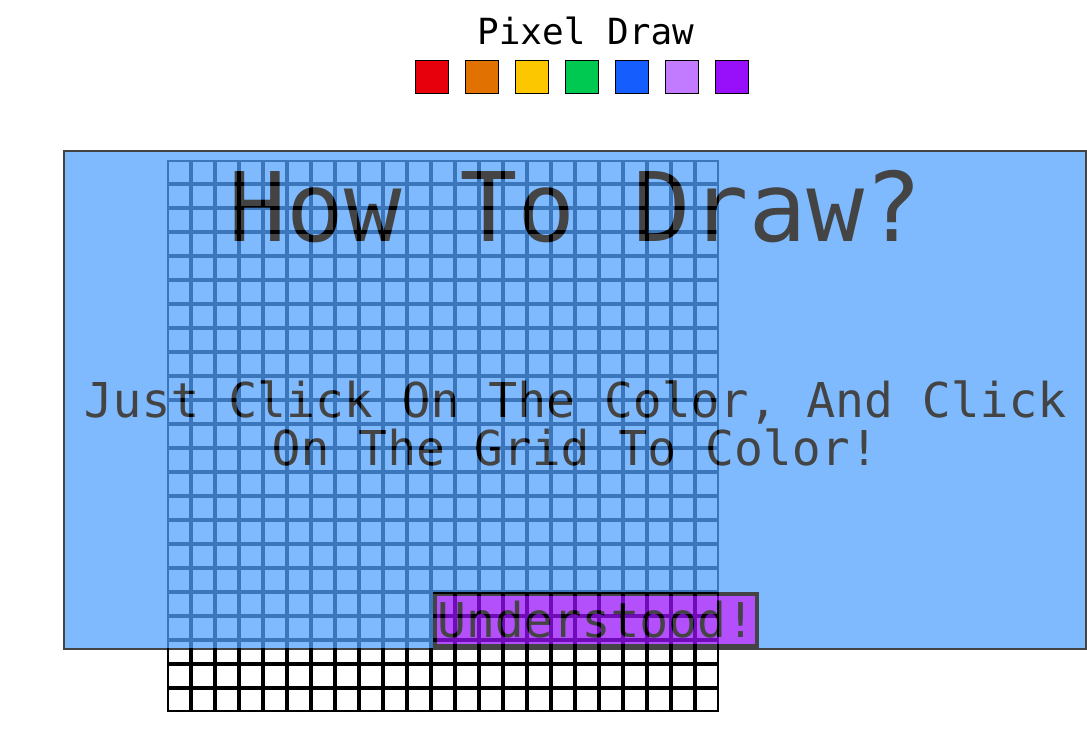
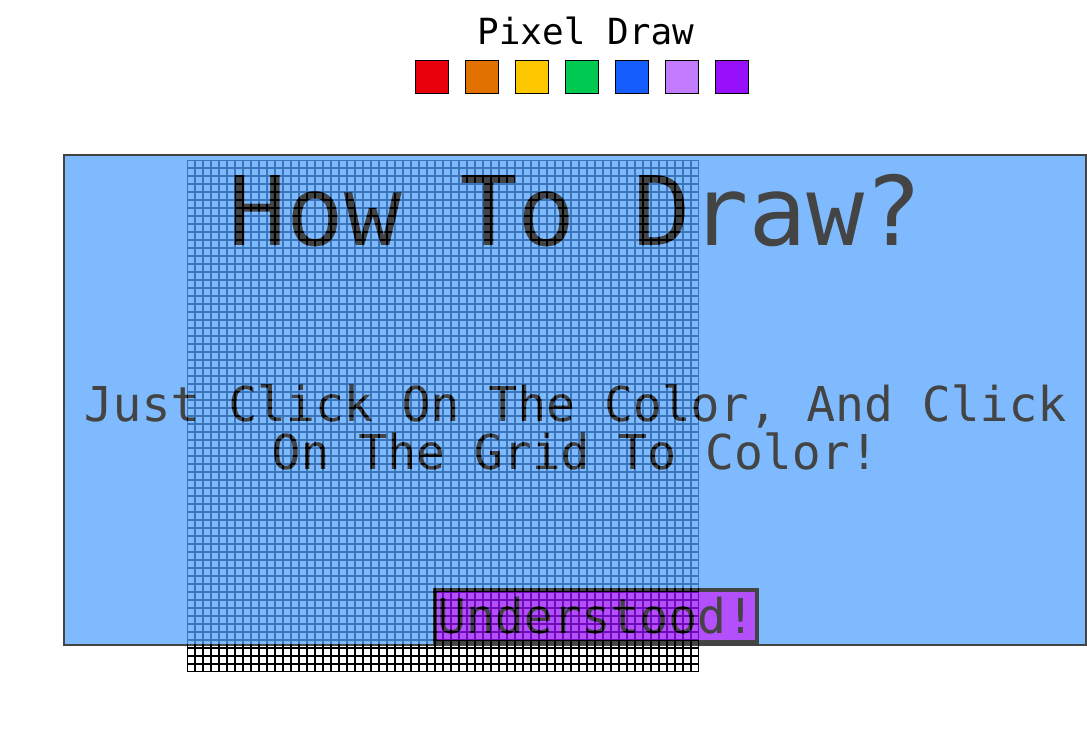
Before and after one commit to PuggyPotato/Sketch-It, a React (Vite) app in the folder client/: page / in a window 1280 px wide. Shown: the top 750 px of the page, without its empty margins (193-1280 px from the left). Built offline with nearby package versions, Linux system fonts and the light colour scheme.

Commit message:
Made the 23x23 grid to 64x64 grid for a better percision

```diff
--- a/client/package.json
+++ b/client/package.json
@@ -2,9 +2,12 @@
   "name": "client",
   "private": true,
   "version": "0.0.0",
+  "homepage": "https://PuggyPotato.github.io/Sketch-It/",
   "type": "module",
   "scripts": {
     "dev": "vite",
+    "predeploy":"npm run build",
+    "deploy":"gh-pages -d dist",
     "build": "tsc -b && vite build",
     "lint": "eslint .",
     "preview": "vite preview"
@@ -25,6 +28,7 @@
     "eslint": "^9.21.0",
     "eslint-plugin-react-hooks": "^5.0.0",
     "eslint-plugin-react-refresh": "^0.4.19",
+    "gh-pages": "^6.3.0",
     "globals": "^15.15.0",
     "typescript": "~5.7.2",
     "typescript-eslint": "^8.24.1",
--- a/client/src/App.tsx
+++ b/client/src/App.tsx
@@ -5,7 +5,7 @@ import PopUp from "./PopUp";
 
 function App(){
   const [currentColor,setCurrentColor] = useState("")
-  const [buttonColors,setButtonColors] = useState(Array(25 * 25).fill(""))
+  const [buttonColors,setButtonColors] = useState(Array(64 * 64).fill(""))
   const [mouseDown,setMouseDown] = useState(false);
 
   const toggleColor = (index:number) =>{
@@ -49,9 +49,9 @@ function App(){
           <button className=" border m-2 bg-purple-600 p-4 " onClick={() =>setCurrentColor("bg-purple-600")}></button>
 
         </div>
-        <div className="grid grid-cols-23 gap-x-6 w-100 h-30 mb-90 mr-40">
-          {Array.from({length:23 * 23}).map((_,i) =>(
-            <button key={i} id={`${i}`} className={`border-2 w-6 h-6 mb-0 ${buttonColors[i]} `}
+        <div className="grid grid-cols-64 gap-x-2 gap-0 w-100 h-30 mb-90 mr-30">
+          {Array.from({length:64 * 64}).map((_,i) =>(
+            <button key={i} id={`${i}`} className={`border-1 w-2 h-2 mb-0 ${buttonColors[i]} `}
                                         onMouseDown={() =>makeMouseDown(i)}
                                         onMouseOver={mouseDown ? () =>toggleColor(i) : undefined}
                                         onMouseUp={makeMouseUp}></button>
--- a/client/src/PopUp.tsx
+++ b/client/src/PopUp.tsx
@@ -15,7 +15,7 @@ function PopUp(){
                 <div className="border-2 w-256 h-128  bg-blue-400 z-2 font-mono h-auto animate-pulse  z-1">
                     <h1 className="text-8xl text-center pb-30 pt-2">How To Draw?</h1>
                     <p className="text-5xl text-center">Just Click On The Color, And Click On The Grid To Color!</p>
-                    <button className="border-4 mt-30 ml-92 text-5xl font-mono bg-purple-600 hover:cursor-pointer animate-none" onClick={() => setShowPopUp(false)}>Understood!</button>
+                    <button className="border-4 mt-28 ml-92 text-5xl font-mono bg-purple-600 hover:cursor-pointer animate-none" onClick={() => setShowPopUp(false)}>Understood!</button>
                 </div>
             </div>
 
--- a/client/vite.config.ts
+++ b/client/vite.config.ts
@@ -5,5 +5,5 @@ import tailwindcss from '@tailwindcss/vite'
 // https://vite.dev/config/
 export default defineConfig({
   plugins: [react(),tailwindcss()],
-  base: "https://PuggyPotato.github.io/Sketch-It"
+  base: "/Sketch-It"
 })
```
Also changed, not shown: 1 other file (tests, documents, lock files or other folders).
